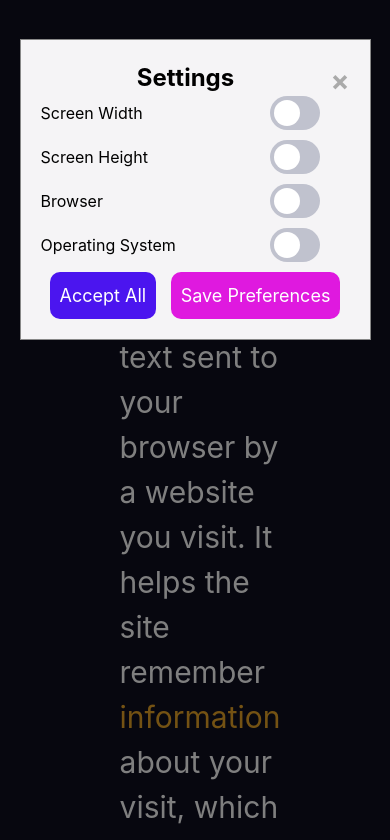
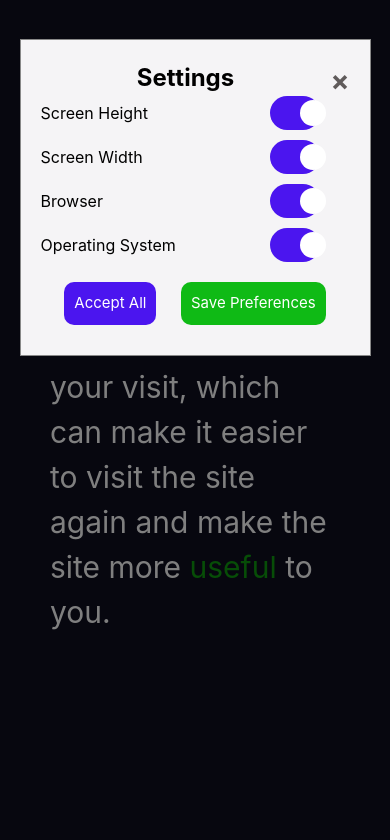
Before and after one commit to nishatasha/cookies, a plain HTML site: page index.html in a window 390 px wide. Both pictures are taken after a click on the button "Accept All". Shown: the top 840 px of the page. Drawn offline with Linux system fonts and the light colour scheme.

Commit message:
corrected

```diff
--- a/assets/script/app.js
+++ b/assets/script/app.js
@@ -33,23 +33,15 @@ document.addEventListener("DOMContentLoaded", () => {
 
     // Display user information
     displayUserInfo();
-
-    // Turn on toggle buttons by default
-    const toggleButtons = document.querySelectorAll(".toggle");
-    toggleButtons.forEach(button => {
-        // Simulate click event to turn on toggle
-        button.checked = true;
-        button.dispatchEvent(new Event('change'));
-    });
 });
 
 // Set all preferences (checkboxes) to checked
 function acceptAllPreferences() {
     const savedOptions = JSON.parse(getCookie("userPreferences") || "{}");
     const allUserInfoInCookie = savedOptions.screenHeight !== undefined &&
-                                savedOptions.screenWidth !== undefined &&
-                                savedOptions.browser !== undefined &&
-                                savedOptions.operatingSystem !== undefined;
+        savedOptions.screenWidth !== undefined &&
+        savedOptions.browser !== undefined &&
+        savedOptions.operatingSystem !== undefined;
 
     if (allUserInfoInCookie) {
         const cookieOptions = document.querySelectorAll(".cookieOption");
@@ -78,7 +70,7 @@ function savePreferences() {
     console.log("Saved Preferences:", selectedOptions); // Debugging
 
     // Overwrite existing cookie with new preferences
-    setCookie("userPreferences", JSON.stringify(selectedOptions), 20); // Live for 20 seconds
+    setCookie("userPreferences", JSON.stringify(selectedOptions)); // No expiration set
 
     // Display updated user information
     displayUserInfo();
@@ -103,11 +95,8 @@ function loadSavedPreferences() {
 }
 
 // Set a cookie
-function setCookie(name, value, seconds) {
-    const d = new Date();
-    d.setTime(d.getTime() + (seconds * 1000));
-    const expires = "expires=" + d.toUTCString();
-    document.cookie = name + "=" + value + ";" + expires + ";path=/";
+function setCookie(name, value) {
+    document.cookie = name + "=" + value + ";path=/";
 }
 
 // Get a cookie
@@ -170,6 +159,7 @@ function getOperatingSystem() {
     }
 }
 
+
 // Display user information
 function displayUserInfo() {
     const savedOptions = JSON.parse(getCookie("userPreferences") || "{}");
--- a/assets/style/index.css
+++ b/assets/style/index.css
@@ -3,8 +3,8 @@
 body {
     margin: 0;
     font-family: Arial, sans-serif, system-ui, -apple-system, BlinkMacSystemFont,
-    'Segoe UI', Roboto, Oxygen, Ubuntu, Cantarell, 'Open Sans', 'Helvetica Neue',
-    sans-serif;
+        'Segoe UI', Roboto, Oxygen, Ubuntu, Cantarell, 'Open Sans', 'Helvetica Neue',
+        sans-serif;
     padding: 0;
     background-color: rgb(14, 14, 31);
 }
@@ -47,16 +47,21 @@ main {
     margin: 10% auto;
     padding: 20px;
     border: 1px solid #888;
-    width: 40%;
+    width: 35%;
     text-align: center;
+}
+
+.label {
+    font-size: 15px;
 }
 
 .acceptAll {
     color: #fff;
     background-color: rgb(75, 21, 239);
     padding: 10px;
+    margin: 10px;
     border-radius: 10px;
-    font-size: 18px;
+    font-size: 15px;
 }
 
 .acceptAll:hover {
@@ -65,19 +70,20 @@ main {
 
 .settings {
     color: #fff;
-    background-color: rgb(223, 25, 223);
+    background-color: rgb(15, 186, 21);
     padding: 10px;
+    margin: 10px;
     border-radius: 10px;
-    font-size: 18px;
+    font-size: 15px;
     margin-left: 10px;
 }
 
-.settings:hover{
-    background-color: rgb(200, 21, 200);
+.settings:hover {
+    background-color: rgb(8, 174, 13);
 }
 
 .close {
-    color: #aaa;
+    color: #605b5b;
     float: right;
     font-size: 28px;
     font-weight: bold;
@@ -181,6 +187,11 @@ input:checked+.slider:before {
 
 @media screen and (max-width: 768px) {
     .modal-content {
-        width: 90%; /* Adjust width for smaller screens */
+        width: 90%;
+        /* Adjust width for smaller screens */
+    }
+
+    .banner {
+        margin: 50px;
     }
 }
--- a/index.html
+++ b/index.html
@@ -32,30 +32,31 @@
                 <h2>Settings</h2>
                 <div class="cookieOptions">
                     <div class="option">
-                        <label for="screenWidth">Screen Width</label>
+                        <label for="screenHeight">Screen Height</label>
                         <label class="switch">
-                            <input type="checkbox" class="cookieOption" id="screenWidth" name="screenWidth" checked>
+                            <input type="checkbox" class="cookieOption toggle" id="screenHeight" name="screenHeight" checked>
                             <span class="slider"></span>
                         </label>
                     </div>
                     <div class="option">
-                        <label for="screenHeight">Screen Height</label>
+                        <label for="screenWidth">Screen Width</label>
                         <label class="switch">
-                            <input type="checkbox" class="cookieOption" id="screenHeight" name="screenHeight" checked>
+                            <input type="checkbox" class="cookieOption toggle" id="screenWidth" name="screenWidth" checked>
                             <span class="slider"></span>
                         </label>
                     </div>
+
                     <div class="option">
                         <label for="browser">Browser</label>
                         <label class="switch">
-                            <input type="checkbox" class="cookieOption" id="browser" name="browser" checked>
+                            <input type="checkbox" class="cookieOption toggle" id="browser" name="browser" checked>
                             <span class="slider"></span>
                         </label>
                     </div>
                     <div class="option">
                         <label for="operatingSystem">Operating System</label>
                         <label class="switch">
-                            <input type="checkbox" class="cookieOption" id="operatingSystem" name="operatingSystem" checked>
+                            <input type="checkbox" class="cookieOption toggle" id="operatingSystem" name="operatingSystem" checked>
                             <span class="slider"></span>
                         </label>
                     </div>
@@ -65,6 +66,5 @@
             </div>
         </div>
     </main>
-
     </body>
 </html>
```
Lines whose indentation alone changed are shown as unchanged.
